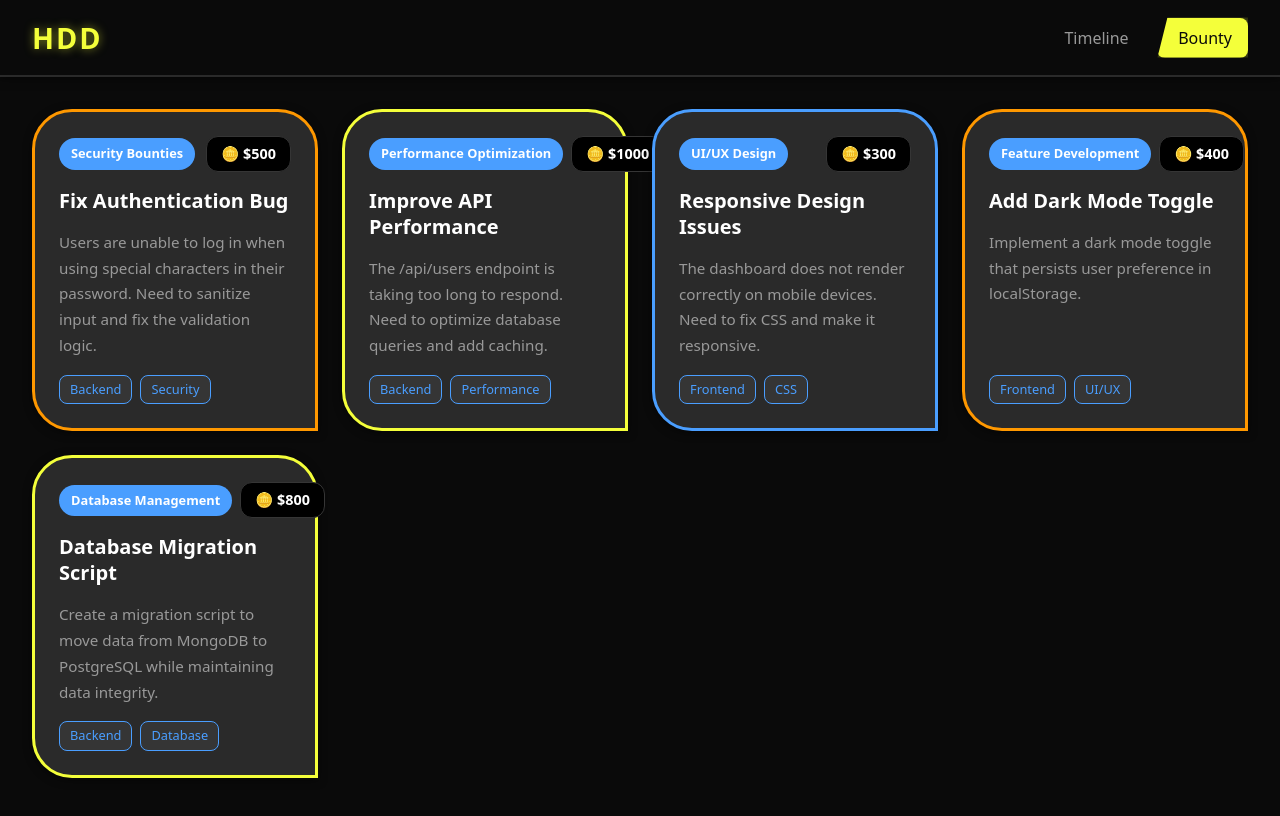
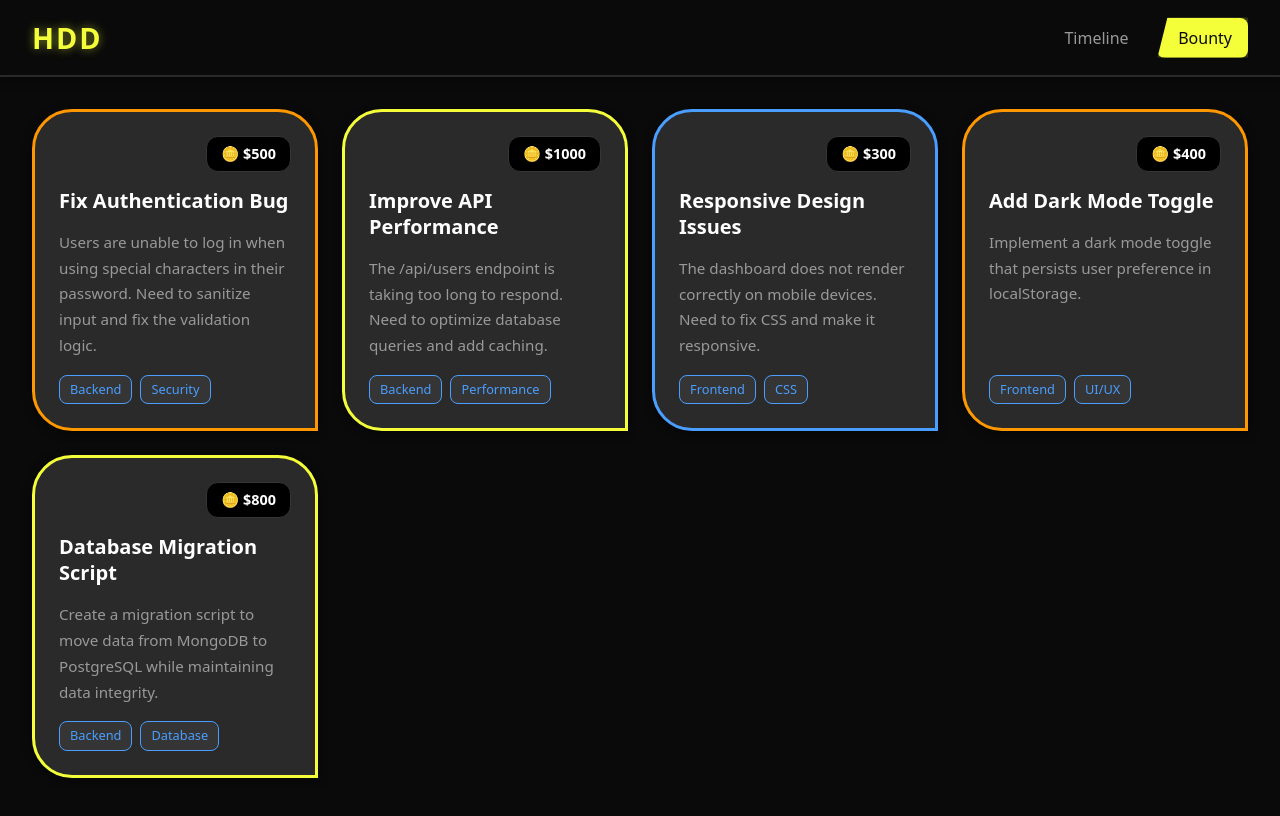
Before and after one commit to enlorik/HDD, a React (Vite) app: page /bounty in a window 1280 px wide. Shown: the top 816 px of the page. Built offline with nearby package versions, Linux system fonts and the light colour scheme.

Commit message:
Remove blue category badges from bounty cards, keep only reward display
Co-authored-by: enlorik <99548776+enlorik@users.noreply.github.com>

```diff
--- a/src/components/Bounty.css
+++ b/src/components/Bounty.css
@@ -38,7 +38,7 @@
 
 .bounty-card-badges {
   display: flex;
-  justify-content: space-between;
+  justify-content: flex-end;
   align-items: center;
   margin-bottom: 1rem;
   gap: 0.5rem;
--- a/src/components/Bounty.jsx
+++ b/src/components/Bounty.jsx
@@ -91,9 +91,6 @@ function Bounty() {
               style={{ borderColor: getDifficultyColor(bounty.difficulty) }}
             >
               <div className="bounty-card-badges">
-                <span className="bounty-category-badge">
-                  {bounty.category || 'General'}
-                </span>
                 <span className="bounty-reward" aria-label={`Reward: ${bounty.reward}`}>
                   <span aria-hidden="true">🪙</span> {bounty.reward}
                 </span>
```
